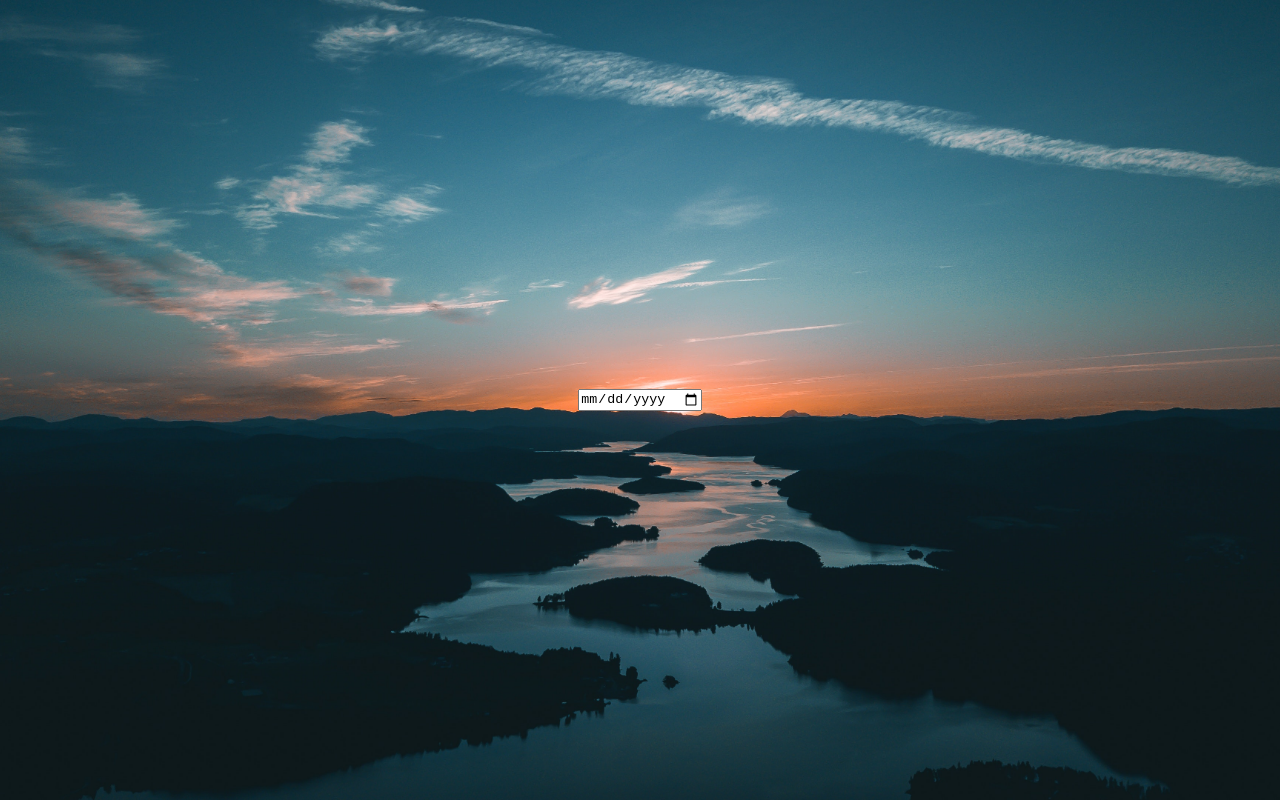
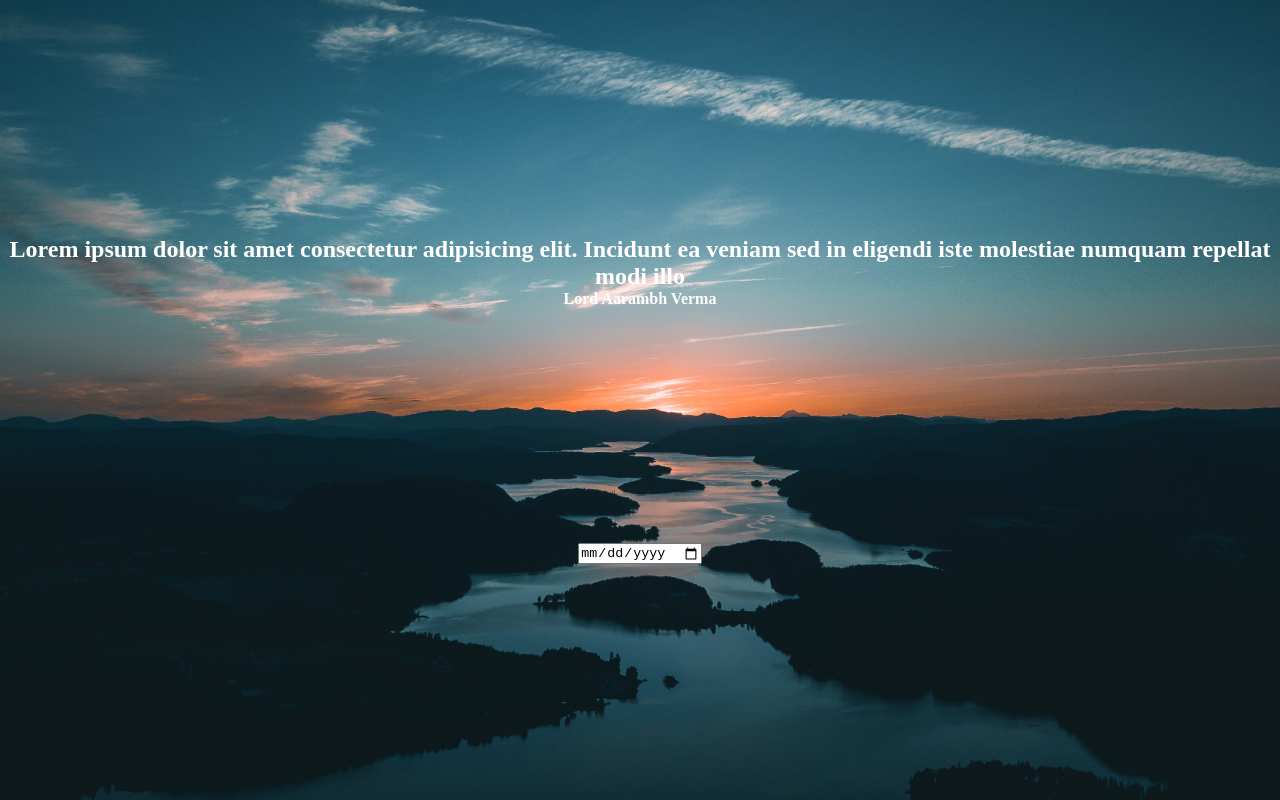
Before and after one commit to AarambhVerma/Quote-A-Day, a plain HTML site: page index.html in a window 1280 px wide. Drawn offline with Linux system fonts and the light colour scheme.

Commit message:
Add files via upload

```diff
--- a/assets/css/style.css
+++ b/assets/css/style.css
@@ -2,15 +2,21 @@
     margin: 0;
     padding: 0;
     box-sizing: border-box;
+
 }
 
 body{
+    background-color: rgba(0, 0, 0, 0.5);
     background-image: url(/assets/img/Quote-a-day.jpg);
     background-repeat: no-repeat;
     background-size: cover;
     background-position: center;
     display: flex;
     align-items: center;
-    justify-content: center;
+    justify-content: space-evenly;
+    flex-direction: column;
     min-height: 100vh;
+    text-align: center;
+    font-family: "Montserrat";
+    color: rgb(255, 255, 255);
 }
--- a/index.html
+++ b/index.html
@@ -8,6 +8,12 @@
     <title>Document</title>
 </head>
 <body>
-    <input type="date" name="Date" id="date-picker">
+    <div class="quote-area">
+        <h2>Lorem ipsum dolor sit amet consectetur adipisicing elit. Incidunt ea veniam sed in eligendi iste molestiae numquam repellat modi illo</h2>
+        <h4>Lord Aarambh Verma</h4>
+    </div>
+    <div class="date-picker">
+        <input type="date" name="Date" id="date-picker">
+    </div>
 </body>
 </html>
```
